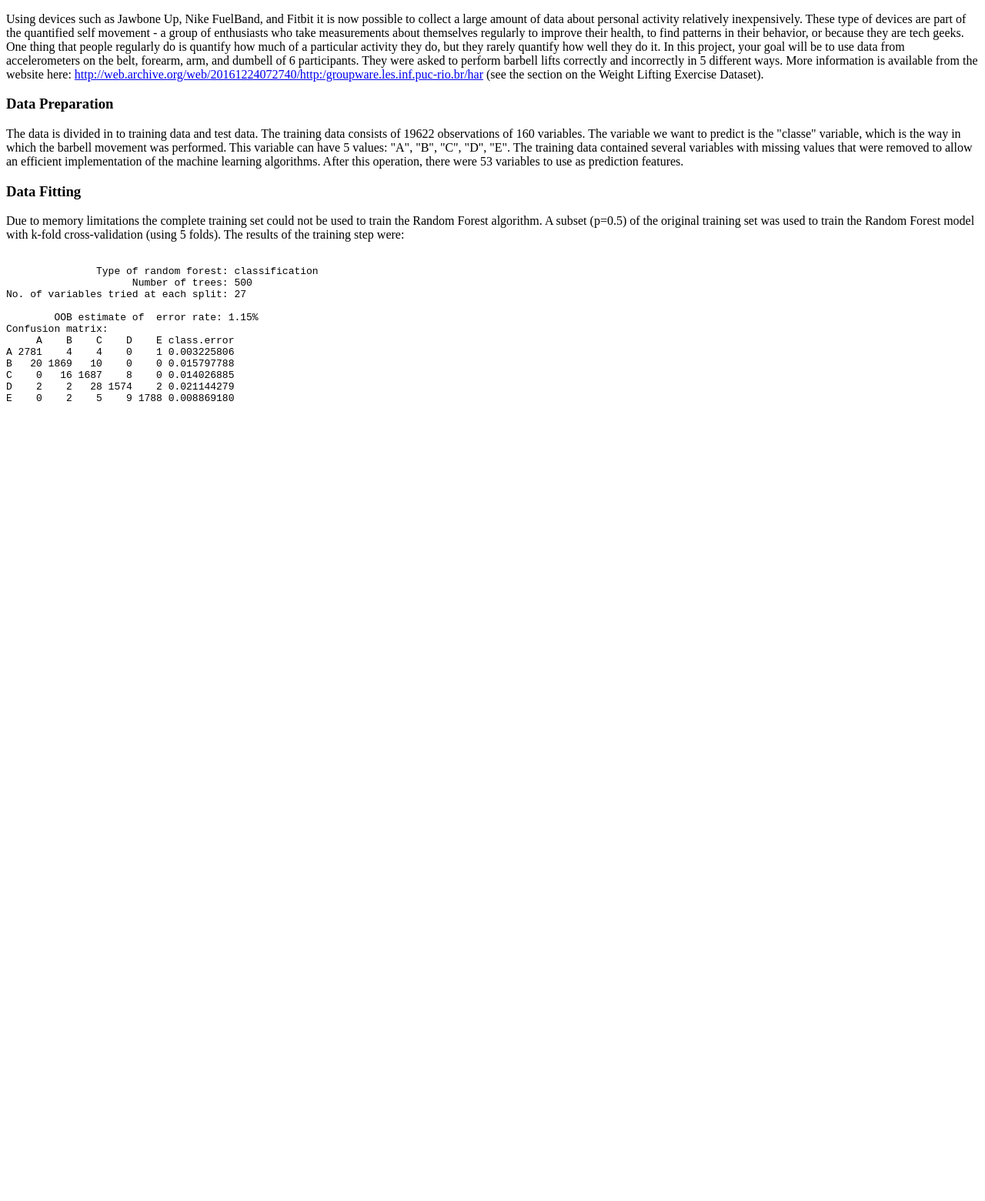
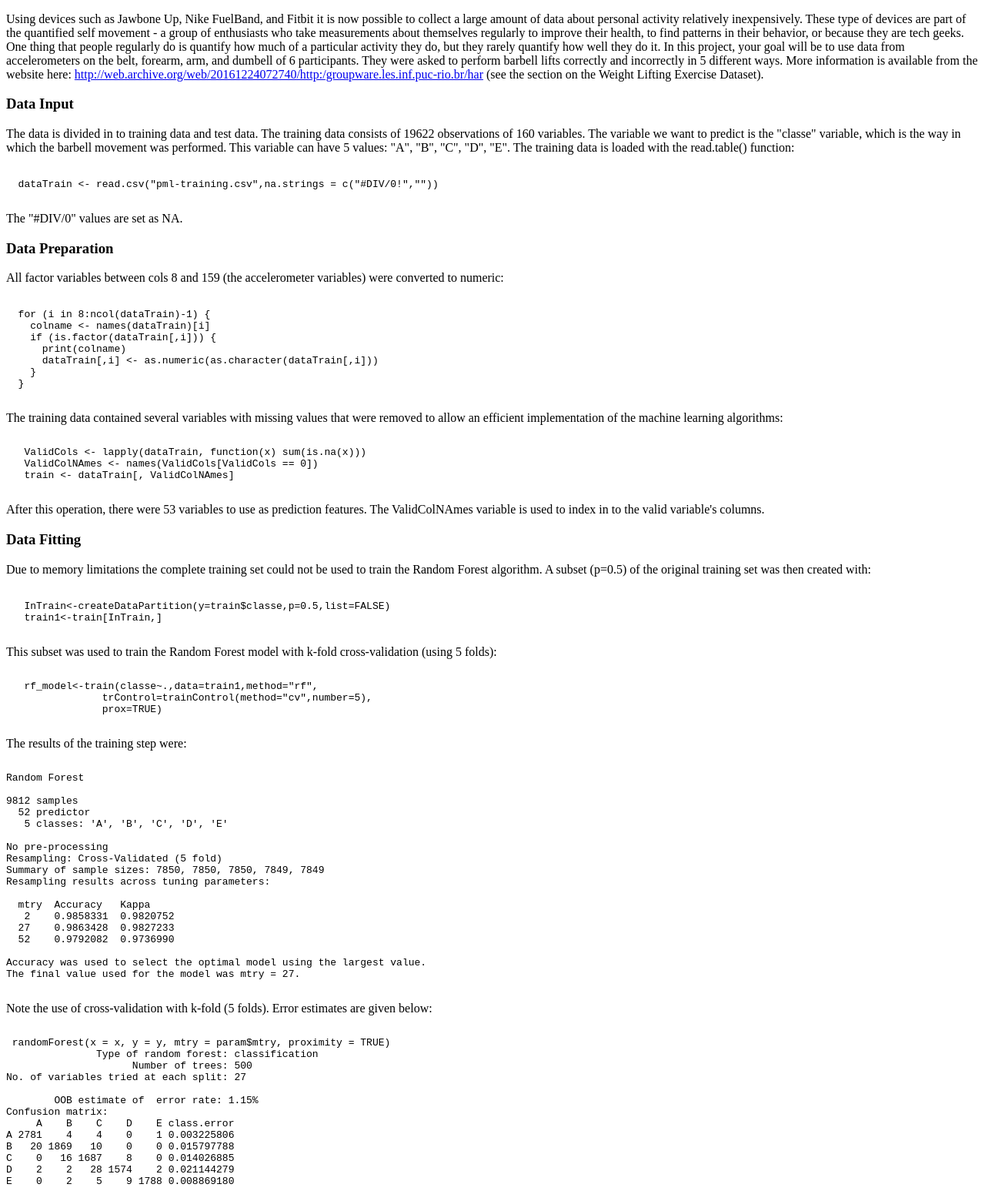
Before and after one commit to bettencourtjph/ProgrammingAssingmentMachineLearning, a plain HTML site: page PracticalMachineLearningProject.html in a window 1280 px wide. Shown: the part 152-1712 px from the top of the page at 77% size. Before the commit the page ends 800 px from the top, so only its background shows below. Drawn offline with Linux system fonts and the light colour scheme.

Commit message:
Modified HTML file

```diff
--- a/PracticalMachineLearningProject.html
+++ b/PracticalMachineLearningProject.html
@@ -18,16 +18,89 @@ different ways. More information is available from the website here:
 <a href="http://web.archive.org/web/20161224072740/http:/groupware.les.inf.puc-rio.br/har">http://web.archive.org/web/20161224072740/http:/groupware.les.inf.puc-rio.br/har</a>
  (see the section on the Weight Lifting Exercise Dataset).</p>
 
+<h3>Data Input</h3>
+<p> The data is divided in to training data and test data. The training data consists of 19622 observations of 160 variables. The variable we want to predict is the "classe" variable,
+which is the way in which the barbell movement was performed. This variable can have 5 values: "A", "B", "C", "D", "E". The training data is loaded with the read.table() function:
+<pre>
+  <code>
+  dataTrain <- read.csv("pml-training.csv",na.strings = c("#DIV/0!",""))
+  </code>
+</pre>
+The "#DIV/0" values are set as NA.
+<p>
+
 <h3>Data Preparation</h3>
-<p> The data is divided in to training data and test data. The training data consists of 19622 observations of 160 variables. The variable we want to predict is the "classe" variable,
-which is the way in which the barbell movement was performed. This variable can have 5 values: "A", "B", "C", "D", "E". The training data contained several variables with missing values
-that were removed to allow an efficient implementation of the machine learning algorithms. After this operation, there were 53 variables to use as prediction features. </p>
+<p>  All factor variables between cols 8 and 159 (the accelerometer variables) were converted to numeric:
+<pre>
+  <code>
+  for (i in 8:ncol(dataTrain)-1) {
+    colname <- names(dataTrain)[i]
+    if (is.factor(dataTrain[,i])) {
+      print(colname)
+      dataTrain[,i] <- as.numeric(as.character(dataTrain[,i]))
+    }
+  }
+  </code>
+</pre>
+
+The training data contained several variables with missing values that were removed to allow an efficient implementation of the machine learning algorithms:
+
+<pre>
+  <code>
+   ValidCols <- lapply(dataTrain, function(x) sum(is.na(x)))
+   ValidColNAmes <- names(ValidCols[ValidCols == 0])
+   train <- dataTrain[, ValidColNAmes]
+  </code>
+</pre>
+
+After this operation, there were 53 variables to use as prediction features. The ValidColNAmes variable is used to index in to the valid variable's columns.</p>
 
 <h3>Data Fitting</h3>
-<p> Due to memory limitations the complete training set could not be used to train the Random Forest algorithm. A subset (p=0.5) of the original training set was used to train
-the Random Forest model with k-fold cross-validation (using 5 folds). The results of the training step were:
+<p> Due to memory limitations the complete training set could not be used to train the Random Forest algorithm. A subset (p=0.5) of the original training set was then created with:
 <pre>
   <code>
+   InTrain<-createDataPartition(y=train$classe,p=0.5,list=FALSE)
+   train1<-train[InTrain,]
+</code>
+</pre>
+
+This subset was used to train the Random Forest model with k-fold cross-validation (using 5 folds):
+<pre>
+  <code>
+   rf_model<-train(classe~.,data=train1,method="rf",
+                trControl=trainControl(method="cv",number=5),
+                prox=TRUE)
+</code>
+</pre>
+
+The results of the training step were:
+
+<pre>
+  <code>
+Random Forest
+
+9812 samples
+  52 predictor
+   5 classes: 'A', 'B', 'C', 'D', 'E'
+
+No pre-processing
+Resampling: Cross-Validated (5 fold)
+Summary of sample sizes: 7850, 7850, 7850, 7849, 7849
+Resampling results across tuning parameters:
+
+  mtry  Accuracy   Kappa
+   2    0.9858331  0.9820752
+  27    0.9863428  0.9827233
+  52    0.9792082  0.9736990
+
+Accuracy was used to select the optimal model using the largest value.
+The final value used for the model was mtry = 27.
+  </code>
+</pre>
+Note the use of cross-validation with k-fold (5 folds). Error estimates are given below:
+<pre>
+  <code>
+ randomForest(x = x, y = y, mtry = param$mtry, proximity = TRUE)
                Type of random forest: classification
                      Number of trees: 500
 No. of variables tried at each split: 27
@@ -40,11 +113,56 @@ B   20 1869   10    0    0 0.015797788
 C    0   16 1687    8    0 0.014026885
 D    2    2   28 1574    2 0.021144279
 E    0    2    5    9 1788 0.008869180
+   </code>
+</pre>
+
+The error rate (OOB or out-of-bag) is 1.15%.
+
+</p>
+
+<h3>Prediction on the test set</h3>
+<p>
+The supplied test set was used to test the Random Forest model. The test set was treated in a similar way as the training set:
+
+<pre>
+  <code>
+  dataTest <- read.csv("pml-testing.csv",na.strings = c("#DIV/0!",""))
+
+  for (i in 8:ncol(dataTest)-1) {
+    colname <- names(dataTest)[i]
+    if (is.factor(dataTest[,i])) {
+      print(colname)
+      dataTest[,i] <- as.numeric(as.character(dataTest[,i]))
+    }
+  }
+
+  ValidCols2 <- lapply(dataTest, function(x) sum(is.na(x)))
+
+  ValidColNAmes2 <- names(ValidCols2[ValidCols2 == 0])
+
+  test <- dataTest[, ValidColNAmes2]
+
+</code>
+</pre>
+The prediction step was:
+<pre>
+  <code>
+    pred <- predict(rf_model, newdata = test)
   </code>
 </pre>
 
-</p>
+and the results are:
+
+<pre>
+  <code>
+    > pred
+    [1] B A B A A E D D A A B C B A E E A B B B
+    Levels: A B C D E
+
+  </code>
+</pre>
 
 
+</p>
 </body>
 </html>
```
